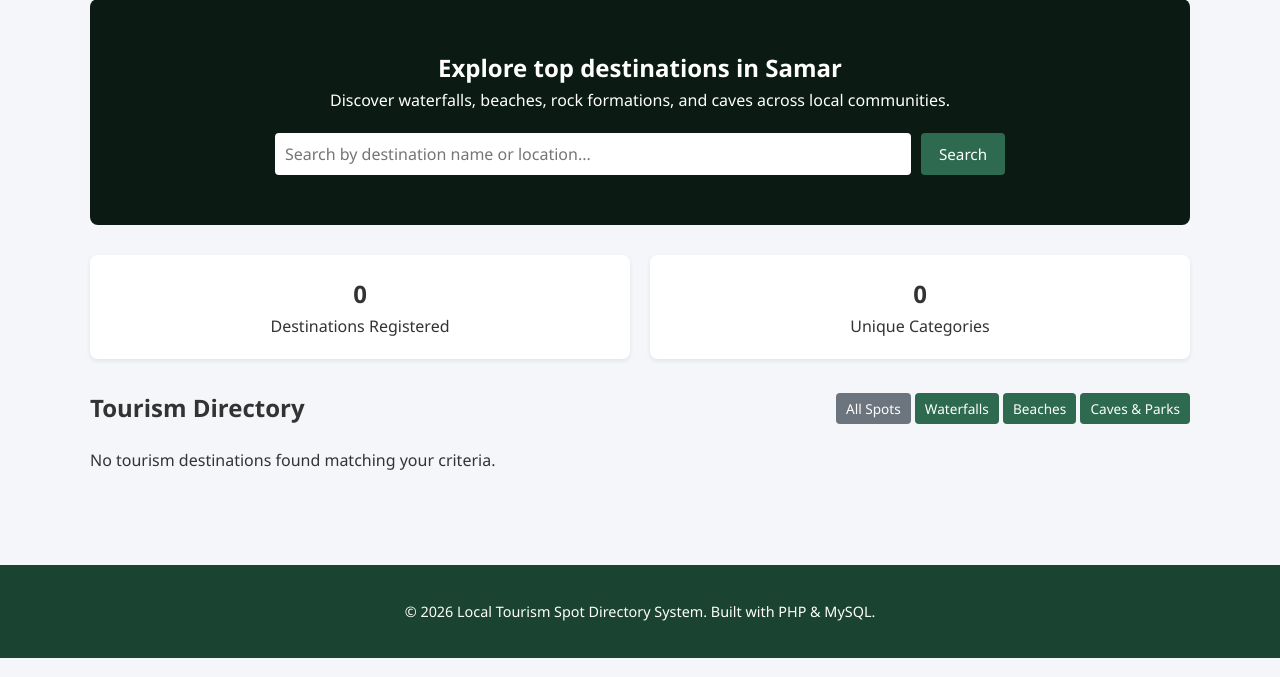
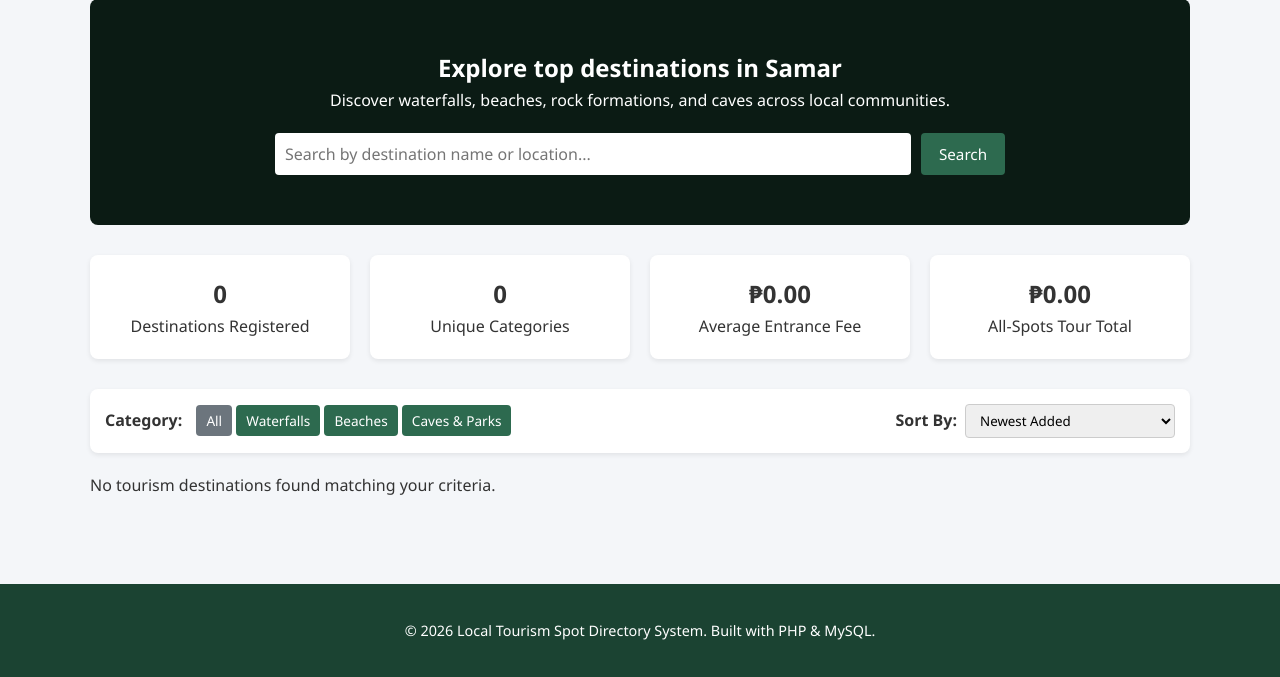
Before and after one commit to shairezz-deculawan/Samar-Tourism-Directory, a PHP site: page /index.php in a window 1280 px wide. Shown: the part 142-819 px from the top of the page. Run offline with PHP 8.4, Linux system fonts and the light colour scheme; data that the repository does not hold is empty.

Commit message:
Implement multi-criteria sorting and calculations
Added multi-criteria sorting logic for tourism spots based on name and fee. Updated calculations for total spots, unique categories, average fee, total tour cost, and maximum fee.

```diff
--- a/index.php
+++ b/index.php
@@ -4,7 +4,9 @@ include 'includes/header.php';
 
 $search = isset($_GET['search']) ? trim($_GET['search']) : '';
 $category = isset($_GET['category']) ? trim($_GET['category']) : '';
+$sort = isset($_GET['sort']) ? trim($_GET['sort']) : 'newest';
 
+// Build Query with Search and Category Filter
 $sql = "SELECT * FROM tourism_spots WHERE 1=1";
 $params = [];
 $types = "";
@@ -23,7 +25,24 @@ if (!empty($category)) {
     $types .= "s";
 }
 
-$sql .= " ORDER BY spot_id DESC";
+// Multi-Criteria Sorting Logic
+switch ($sort) {
+    case 'name_asc':
+        $sql .= " ORDER BY spot_name ASC";
+        break;
+    case 'name_desc':
+        $sql .= " ORDER BY spot_name DESC";
+        break;
+    case 'fee_asc':
+        $sql .= " ORDER BY entrance_fee ASC";
+        break;
+    case 'fee_desc':
+        $sql .= " ORDER BY entrance_fee DESC";
+        break;
+    default:
+        $sql .= " ORDER BY spot_id DESC";
+        break;
+}
 
 $stmt = $conn->prepare($sql);
 if (!empty($params)) {
@@ -32,8 +51,15 @@ if (!empty($params)) {
 $stmt->execute();
 $spots = $stmt->get_result();
 
-$total_spots = $conn->query("SELECT COUNT(*) as total FROM tourism_spots")->fetch_assoc()['total'];
-$total_cats = $conn->query("SELECT COUNT(DISTINCT category) as total FROM tourism_spots")->fetch_assoc()['total'];
+// Perform Calculations (Count, Average Fee, Total Tour Cost, Max Fee)
+$calc_query = $conn->query("SELECT
+    COUNT(*) as total_spots,
+    COUNT(DISTINCT category) as total_cats,
+    AVG(entrance_fee) as avg_fee,
+    SUM(entrance_fee) as total_tour_cost,
+    MAX(entrance_fee) as max_fee
+    FROM tourism_spots");
+$stats = $calc_query->fetch_assoc();
 ?>
 
 <section class="hero">
@@ -41,29 +67,54 @@ $total_cats = $conn->query("SELECT COUNT(DISTINCT category) as total FROM touris
     <p>Discover waterfalls, beaches, rock formations, and caves across local communities.</p>
     <form action="index.php" method="GET" class="search-form">
         <input type="text" name="search" value="<?= htmlspecialchars($search) ?>" placeholder="Search by destination name or location...">
+        <input type="hidden" name="category" value="<?= htmlspecialchars($category) ?>">
+        <input type="hidden" name="sort" value="<?= htmlspecialchars($sort) ?>">
         <button type="submit" class="btn">Search</button>
     </form>
 </section>
 
+<!-- Calculations Dashboard -->
 <section class="stats-grid">
     <div class="stat-card">
-        <h2><?= $total_spots ?></h2>
+        <h2><?= $stats['total_spots'] ?></h2>
         <p>Destinations Registered</p>
     </div>
     <div class="stat-card">
-        <h2><?= $total_cats ?></h2>
+        <h2><?= $stats['total_cats'] ?></h2>
         <p>Unique Categories</p>
+    </div>
+    <div class="stat-card">
+        <h2>₱<?= number_format($stats['avg_fee'] ?? 0, 2) ?></h2>
+        <p>Average Entrance Fee</p>
+    </div>
+    <div class="stat-card">
+        <h2>₱<?= number_format($stats['total_tour_cost'] ?? 0, 2) ?></h2>
+        <p>All-Spots Tour Total</p>
     </div>
 </section>
 
-<div style="display: flex; justify-content: space-between; align-items: center; margin-bottom: 20px;">
-    <h2>Tourism Directory</h2>
+<!-- Filter & Multi-Criteria Sorting Bar -->
+<div style="display: flex; justify-content: space-between; align-items: center; flex-wrap: wrap; gap: 15px; margin-bottom: 20px; background: white; padding: 15px; border-radius: 8px; box-shadow: 0 2px 5px rgba(0,0,0,0.08);">
     <div>
-        <a href="index.php" class="btn-sm btn-secondary">All Spots</a>
-        <a href="index.php?category=Waterfalls" class="btn-sm">Waterfalls</a>
-        <a href="index.php?category=Beaches" class="btn-sm">Beaches</a>
-        <a href="index.php?category=Caves %26 Parks" class="btn-sm">Caves & Parks</a>
+        <strong style="margin-right: 10px;">Category:</strong>
+        <a href="index.php?sort=<?= urlencode($sort) ?>" class="btn-sm btn-secondary">All</a>
+        <a href="index.php?category=Waterfalls&sort=<?= urlencode($sort) ?>" class="btn-sm">Waterfalls</a>
+        <a href="index.php?category=Beaches&sort=<?= urlencode($sort) ?>" class="btn-sm">Beaches</a>
+        <a href="index.php?category=Caves %26 Parks&sort=<?= urlencode($sort) ?>" class="btn-sm">Caves & Parks</a>
     </div>
+
+    <form action="index.php" method="GET" style="display: flex; align-items: center; gap: 8px;">
+        <input type="hidden" name="search" value="<?= htmlspecialchars($search) ?>">
+        <input type="hidden" name="category" value="<?= htmlspecialchars($category) ?>">
+        <label for="sort"><strong>Sort By:</strong></label>
+        <select name="sort" id="sort" onchange="this.form.submit()" style="padding: 6px 10px; border-radius: 4px; border: 1px solid #ccc;">
+            <option value="newest" <?= $sort === 'newest' ? 'selected' : '' ?>>Newest Added</option>
+            <option value="name_asc" <?= $sort === 'name_asc' ? 'selected' : '' ?>>Name (A - Z)</option>
+            <option value="name_desc" <?= $sort === 'name_desc' ? 'selected' : '' ?>>Name (Z - A)</option>
+            <option value="fee_asc" <?= $sort === 'fee_asc' ? 'selected' : '' ?>>Entrance Fee (Low to High)</option>
+            <option value="fee_desc" <?= $sort === 'fee_desc' ? 'selected' : '' ?>>Entrance Fee (High to Low)</option>
+        </select>
+    </form>
 </div>
 
 <div class="card-grid">
```
